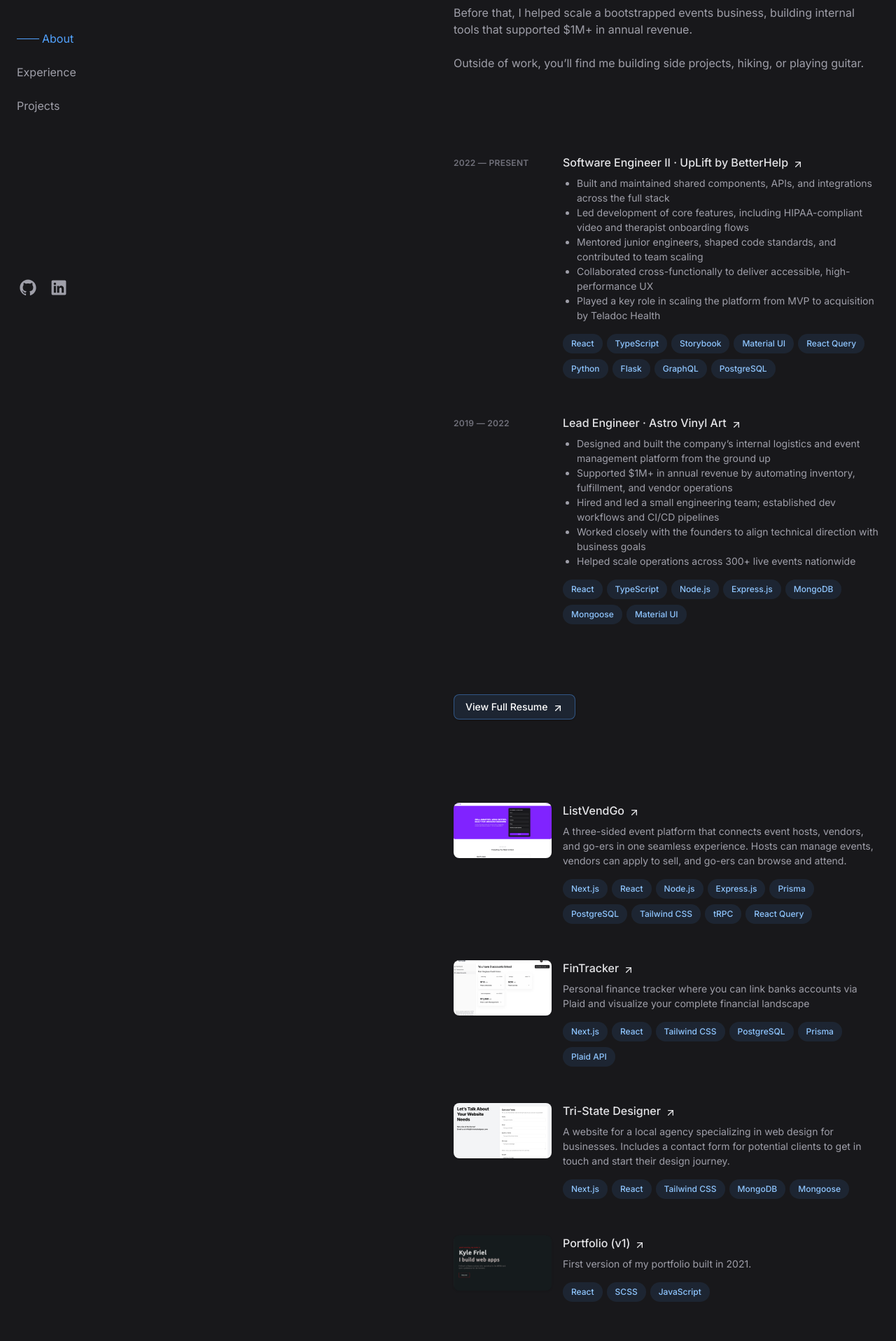
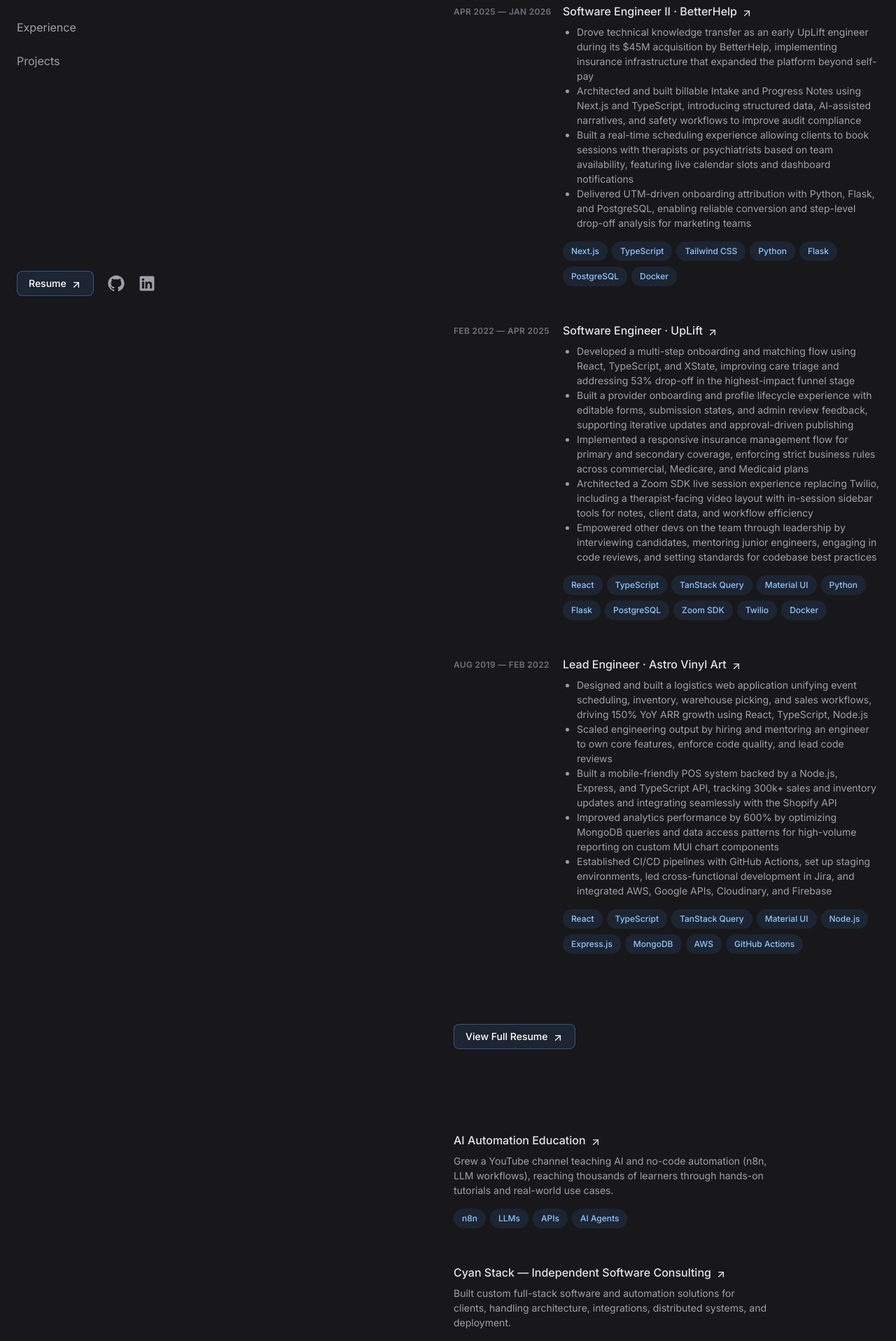
Before and after one commit to kyle4real/portfolio, a Next.js app: page / in a window 1280 px wide. Shown: the part 281-2197 px from the top of the page at 70% size. Built offline with nearby package versions, Linux system fonts and the light colour scheme.

Commit message:
update portfolio

```diff
--- a/src/app/page.tsx
+++ b/src/app/page.tsx
@@ -46,6 +46,13 @@
   useEffect(() => {
     const observer = new IntersectionObserver(
       (entries) => {
+        // Check if user is at the top of the page
+        if (window.scrollY < 100) {
+          setActiveSection(SectionId.About);
+          return;
+        }
+
+        // Filter for intersecting entries and sort by intersection ratio
         const visible = entries
           .filter((entry) => entry.isIntersecting)
           .sort((a, b) => b.intersectionRatio - a.intersectionRatio);
@@ -56,8 +63,10 @@
         }
       },
       {
-        rootMargin: "-20% 0px -20% 0px", // helps target sections near center
-        threshold: [0.1, 0.5, 0.9],
+        // Less strict margins to handle smaller sections better
+        rootMargin: "-10% 0px -50% 0px",
+        // Multiple thresholds to trigger callbacks at different visibility levels
+        threshold: [0, 0.1, 0.25, 0.5, 0.75, 1],
       }
     );
 
@@ -77,10 +86,8 @@
               <h1 className="text-4xl font-bold tracking-tight text-zinc-200 sm:text-5xl">
                 <Link href="/">Kyle Friel</Link>
               </h1>
-              <h2 className="mt-3 text-lg font-medium tracking-tight text-zinc-200 sm:text-xl">
-                Full Stack Web Developer
-              </h2>
-              <p className="mt-4 max-w-xs leading-normal">I help startups and teams build modern web applications.</p>
+              <h2 className="mt-3 text-lg font-medium tracking-tight text-zinc-200 sm:text-xl">Full-stack Engineer</h2>
+
               <nav className="hidden lg:block">
                 <ul className="mt-16 w-max">
                   {navItems.map(({ label, id }) => {
@@ -98,7 +105,15 @@
                 </ul>
               </nav>
             </div>
-            <ul className="ml-1 mt-8 flex items-center gap-5">
+
+            <ul className="mt-8 flex items-center gap-5">
+              <li>
+                <Button asChild className=" bg-blue-400/10! text-white border-blue-400/40!" variant="outline">
+                  <LinkAndArrow href="/resume.pdf" target="_blank">
+                    Resume
+                  </LinkAndArrow>
+                </Button>
+              </li>
               {socialItems.map(({ href, label, icon }) => (
                 <li key={label} className="text-xs">
                   <a href={href} className="block hover:text-zinc-200">
@@ -108,205 +123,228 @@
               ))}
             </ul>
           </header>
+
           <main className="lg:w-1/2 lg:py-24 pt-24">
             <Section id={SectionId.About}>
               <div>
                 <p>
-                  I’m a full-stack engineer with 5+ years of experience building scalable, user-focused web apps.
-                  <br />
-                  <br />
-                  I was one of the first engineers at UpLift, where I helped grow the product from early MVP to a
-                  HIPAA-compliant platform supporting thousands of therapy sessions weekly. I led cross-functional
-                  features, mentored devs, and contributed to the $30M acquisition by Teledoc in 2025.
-                  <br />
-                  <br />
-                  Before that, I helped scale a bootstrapped events business, building internal tools that supported
-                  $1M+ in annual revenue.
-                  <br />
-                  <br />
-                  Outside of work, you’ll find me building side projects, hiking, or playing guitar.
+                  Full-stack Engineer with 5+ years of experience owning complex product systems end-to-end, spanning
+                  healthcare compliance, real-time scheduling, analytics, and revenue-driving platforms.
                 </p>
               </div>
             </Section>
+
             <Section id={SectionId.Experience}>
               <ol className="group/list space-y-12">
+                {/* BetterHelp */}
                 <li>
                   <ExperienceCard>
                     <header className="z-10 mb-2 mt-1 text-xs font-semibold uppercase tracking-wide text-zinc-500 sm:col-span-2">
-                      2022 — Present
+                      Apr 2025 — Jan 2026
                     </header>
+
+                    <ExperienceCardMain>
+                      <ExperienceCardTitle href="https://www.linkedin.com/company/betterhelp-com/">
+                        <ExperienceCardTitleRoleAndCompany role="Software Engineer II" company="BetterHelp" />
+                      </ExperienceCardTitle>
+
+                      <ExperienceCardDescription>
+                        <ul className="list-disc pl-5">
+                          <li>
+                            Drove technical knowledge transfer as an early UpLift engineer during its $45M acquisition
+                            by BetterHelp, implementing insurance infrastructure that expanded the platform beyond
+                            self-pay
+                          </li>
+                          <li>
+                            Architected and built billable Intake and Progress Notes using Next.js and TypeScript,
+                            introducing structured data, AI-assisted narratives, and safety workflows to improve audit
+                            compliance
+                          </li>
+                          <li>
+                            Built a real-time scheduling experience allowing clients to book sessions with therapists or
+                            psychiatrists based on team availability, featuring live calendar slots and dashboard
+                            notifications
+                          </li>
+                          <li>
+                            Delivered UTM-driven onboarding attribution with Python, Flask, and PostgreSQL, enabling
+                            reliable conversion and step-level drop-off analysis for marketing teams
+                          </li>
+                        </ul>
+                      </ExperienceCardDescription>
+
+                      <TechStack
+                        technologies={["NEXT", "TYPESCRIPT", "TAILWIND", "PYTHON", "FLASK", "POSTGRES", "DOCKER"]}
+                      />
+                    </ExperienceCardMain>
+                  </ExperienceCard>
+                </li>
+
+                {/* UpLift */}
+                <li>
+                  <ExperienceCard>
+                    <header className="z-10 mb-2 mt-1 text-xs font-semibold uppercase tracking-wide text-zinc-500 sm:col-span-2">
+                      Feb 2022 — Apr 2025
+                    </header>
+
                     <ExperienceCardMain>
                       <ExperienceCardTitle href="https://www.linkedin.com/company/uplift-therapy/">
-                        <ExperienceCardTitleRoleAndCompany role="Software Engineer II" company="UpLift by BetterHelp" />
+                        <ExperienceCardTitleRoleAndCompany role="Software Engineer" company="UpLift" />
                       </ExperienceCardTitle>
+
                       <ExperienceCardDescription>
                         <ul className="list-disc pl-5">
-                          <li>Built and maintained shared components, APIs, and integrations across the full stack</li>
                           <li>
-                            Led development of core features, including HIPAA-compliant video and therapist onboarding
-                            flows
+                            Developed a multi-step onboarding and matching flow using React, TypeScript, and XState,
+                            improving care triage and addressing 53% drop-off in the highest-impact funnel stage
                           </li>
-                          <li>Mentored junior engineers, shaped code standards, and contributed to team scaling</li>
-                          <li>Collaborated cross-functionally to deliver accessible, high-performance UX</li>
-                          <li>Played a key role in scaling the platform from MVP to acquisition by Teladoc Health</li>
+                          <li>
+                            Built a provider onboarding and profile lifecycle experience with editable forms, submission
+                            states, and admin review feedback, supporting iterative updates and approval-driven
+                            publishing
+                          </li>
+                          <li>
+                            Implemented a responsive insurance management flow for primary and secondary coverage,
+                            enforcing strict business rules across commercial, Medicare, and Medicaid plans
+                          </li>
+                          <li>
+                            Architected a Zoom SDK live session experience replacing Twilio, including a
+                            therapist-facing video layout with in-session sidebar tools for notes, client data, and
+                            workflow efficiency
+                          </li>
+                          <li>
+                            Empowered other devs on the team through leadership by interviewing candidates, mentoring
+                            junior engineers, engaging in code reviews, and setting standards for codebase best
+                            practices
+                          </li>
                         </ul>
                       </ExperienceCardDescription>
+
                       <TechStack
                         technologies={[
                           "REACT",
                           "TYPESCRIPT",
-                          "STORYBOOK",
+                          "TANSTACK_QUERY",
                           "MATERIALUI",
-                          "REACT_QUERY",
                           "PYTHON",
                           "FLASK",
-                          "GRAPHQL",
                           "POSTGRES",
+                          "ZOOM_SDK",
+                          "TWILIO",
+                          "DOCKER",
                         ]}
                       />
                     </ExperienceCardMain>
                   </ExperienceCard>
                 </li>
+
+                {/* Astro Vinyl Art */}
                 <li className="mb-12">
                   <ExperienceCard>
                     <header className="z-10 mb-2 mt-1 text-xs font-semibold uppercase tracking-wide text-zinc-500 sm:col-span-2">
-                      2019 — 2022
+                      Aug 2019 — Feb 2022
                     </header>
+
                     <ExperienceCardMain>
                       <ExperienceCardTitle href="https://www.linkedin.com/company/astro-vinyl-art/">
                         <ExperienceCardTitleRoleAndCompany role="Lead Engineer" company="Astro Vinyl Art" />
                       </ExperienceCardTitle>
+
                       <ExperienceCardDescription>
                         <ul className="list-disc pl-5">
                           <li>
-                            Designed and built the company’s internal logistics and event management platform from the
-                            ground up
+                            Designed and built a logistics web application unifying event scheduling, inventory,
+                            warehouse picking, and sales workflows, driving 150% YoY ARR growth using React, TypeScript,
+                            Node.js
                           </li>
                           <li>
-                            Supported $1M+ in annual revenue by automating inventory, fulfillment, and vendor operations
+                            Scaled engineering output by hiring and mentoring an engineer to own core features, enforce
+                            code quality, and lead code reviews
                           </li>
-                          <li>Hired and led a small engineering team; established dev workflows and CI/CD pipelines</li>
-                          <li>Worked closely with the founders to align technical direction with business goals</li>
-                          <li>Helped scale operations across 300+ live events nationwide</li>
+                          <li>
+                            Built a mobile-friendly POS system backed by a Node.js, Express, and TypeScript API,
+                            tracking 300k+ sales and inventory updates and integrating seamlessly with the Shopify API
+                          </li>
+                          <li>
+                            Improved analytics performance by 600% by optimizing MongoDB queries and data access
+                            patterns for high-volume reporting on custom MUI chart components
+                          </li>
+                          <li>
+                            Established CI/CD pipelines with GitHub Actions, set up staging environments, led
+                            cross-functional development in Jira, and integrated AWS, Google APIs, Cloudinary, and
+                            Firebase
+                          </li>
                         </ul>
                       </ExperienceCardDescription>
+
                       <TechStack
-                        technologies={["REACT", "TYPESCRIPT", "NODE", "EXPRESS", "MONGODB", "MONGOOSE", "MATERIALUI"]}
+                        technologies={[
+                          "REACT",
+                          "TYPESCRIPT",
+                          "TANSTACK_QUERY",
+                          "MATERIALUI",
+                          "NODE",
+                          "EXPRESS",
+                          "MONGODB",
+                          "AWS",
+                          "GITHUB_ACTIONS",
+                        ]}
                       />
                     </ExperienceCardMain>
                   </ExperienceCard>
                 </li>
               </ol>
+
               <Button asChild className="mt-12 bg-blue-400/10! text-white border-blue-400/40!" variant="outline">
                 <LinkAndArrow href="/resume.pdf" target="_blank">
                   View Full Resume
                 </LinkAndArrow>
               </Button>
             </Section>
+
             <Section id={SectionId.Projects}>
               <ol className="group/list space-y-12 pb-20">
                 <li>
                   <ExperienceCard>
-                    <div className="z-10 sm:col-span-2">
-                      <Image
-                        src="/images/listvendgo.png"
-                        alt="Interactive Event Map Screenshot"
-                        width={800}
-                        height={600}
-                        className="rounded-md shadow-sm object-cover aspect-video w-full hover:opacity-90 transition"
-                      />
-                    </div>
                     <ExperienceCardMain>
-                      <ExperienceCardTitle href="https://www.listvendgo.com/">ListVendGo</ExperienceCardTitle>
+                      <ExperienceCardTitle href="https://youtube.com/@KyleFrielTech">
+                        AI Automation Education
+                      </ExperienceCardTitle>
                       <ExperienceCardDescription>
-                        A three-sided event platform that connects event hosts, vendors, and go-ers in one seamless
-                        experience. Hosts can manage events, vendors can apply to sell, and go-ers can browse and
-                        attend.
+                        Grew a YouTube channel teaching AI and no-code automation (n8n, LLM workflows), reaching
+                        thousands of learners through hands-on tutorials and real-world use cases.
+                      </ExperienceCardDescription>
+                      <div className="mt-4">
+                        <TechStack technologies={["N8N", "LLMs", "APIS", "AI_AGENTS"]} />
+                      </div>
+                    </ExperienceCardMain>
+                  </ExperienceCard>
+                </li>
+
+                <li>
+                  <ExperienceCard>
+                    <ExperienceCardMain>
+                      <ExperienceCardTitle href="https://cyanstack.com">
+                        Cyan Stack — Independent Software Consulting
+                      </ExperienceCardTitle>
+                      <ExperienceCardDescription>
+                        Built custom full-stack software and automation solutions for clients, handling architecture,
+                        integrations, distributed systems, and deployment.
                       </ExperienceCardDescription>
                       <div className="mt-4">
                         <TechStack
                           technologies={[
+                            "REACT",
                             "NEXT",
-                            "REACT",
+                            "TYPESCRIPT",
+                            "TAILWIND",
                             "NODE",
                             "EXPRESS",
-                            "PRISMA",
                             "POSTGRES",
-                            "TAILWIND",
-                            "TRPC",
-                            "REACT_QUERY",
+                            "MONGODB",
+                            "AWS",
+                            "DOCKER",
                           ]}
                         />
-                      </div>
-                    </ExperienceCardMain>
-                  </ExperienceCard>
-                </li>
-                <li>
-                  <ExperienceCard>
-                    <div className="z-10 sm:col-span-2">
-                      <Image
-                        src="/images/fintrackr.png"
-                        alt="Interactive Event Map Screenshot"
-                        width={800}
-                        height={600}
-                        className="rounded-md shadow-sm object-cover aspect-video w-full hover:opacity-90 transition"
-                      />
-                    </div>
-                    <ExperienceCardMain>
-                      <ExperienceCardTitle href="https://fin-trackr.vercel.app/">FinTracker</ExperienceCardTitle>
-                      <ExperienceCardDescription>
-                        Personal finance tracker where you can link banks accounts via Plaid and visualize your complete
-                        financial landscape
-                      </ExperienceCardDescription>
-                      <div className="mt-4">
-                        <TechStack technologies={["NEXT", "REACT", "TAILWIND", "POSTGRES", "PRISMA", "PLAID"]} />
-                      </div>
-                    </ExperienceCardMain>
-                  </ExperienceCard>
-                </li>
-                <li>
-                  <ExperienceCard>
-                    <div className="z-10 sm:col-span-2">
-                      <Image
-                        src="/images/tristate.png"
-                        alt="Interactive Event Map Screenshot"
-                        width={800}
-                        height={600}
-                        className="rounded-md shadow-sm object-cover aspect-video w-full hover:opacity-90 transition"
-                      />
-                    </div>
-                    <ExperienceCardMain>
-                      <ExperienceCardTitle href="https://www.tristatedesigner.com/">
-                        Tri-State Designer
-                      </ExperienceCardTitle>
-                      <ExperienceCardDescription>
-                        A website for a local agency specializing in web design for businesses. Includes a contact form
-                        for potential clients to get in touch and start their design journey.
-                      </ExperienceCardDescription>
-                      <div className="mt-4">
-                        <TechStack technologies={["NEXT", "REACT", "TAILWIND", "MONGODB", "MONGOOSE"]} />
-                      </div>
-                    </ExperienceCardMain>
-                  </ExperienceCard>
-                </li>
-                <li>
-                  <ExperienceCard>
-                    <div className="z-10 sm:col-span-2">
-                      <Image
-                        src="/images/portfolio-v1.png"
-                        alt="Interactive Event Map Screenshot"
-                        width={800}
-                        height={600}
-                        className="rounded-md shadow-sm object-cover aspect-video w-full hover:opacity-90 transition"
-                      />
-                    </div>
-                    <ExperienceCardMain>
-                      <ExperienceCardTitle href="https://kylefriel.netlify.app/">Portfolio (v1)</ExperienceCardTitle>
-                      <ExperienceCardDescription>
-                        First version of my portfolio built in 2021.
-                      </ExperienceCardDescription>
-                      <div className="mt-4">
-                        <TechStack technologies={["REACT", "SCSS", "JAVASCRIPT"]} />
                       </div>
                     </ExperienceCardMain>
                   </ExperienceCard>
--- a/src/components/tech-stack.tsx
+++ b/src/components/tech-stack.tsx
@@ -26,7 +26,16 @@
   | "FLASK"
   | "OAUTH"
   | "PLAID"
-  | "TRPC";
+  | "TRPC"
+  | "ZOOM_SDK"
+  | "TWILIO"
+  | "TANSTACK_QUERY"
+  | "AWS"
+  | "GITHUB_ACTIONS"
+  | "N8N"
+  | "LLMs"
+  | "AI_AGENTS"
+  | "APIS";
 
 const technologyMap: Record<Technology, string> = {
   REACT: "React",
@@ -55,6 +64,15 @@
   OAUTH: "OAuth",
   PLAID: "Plaid API",
   TRPC: "tRPC",
+  ZOOM_SDK: "Zoom SDK",
+  TWILIO: "Twilio",
+  TANSTACK_QUERY: "TanStack Query",
+  AWS: "AWS",
+  GITHUB_ACTIONS: "GitHub Actions",
+  N8N: "n8n",
+  LLMs: "LLMs",
+  AI_AGENTS: "AI Agents",
+  APIS: "APIs",
 };
 
 export type TechStackProps = {
```
Also changed, not shown: 1 other file (tests, documents, lock files or other folders).
